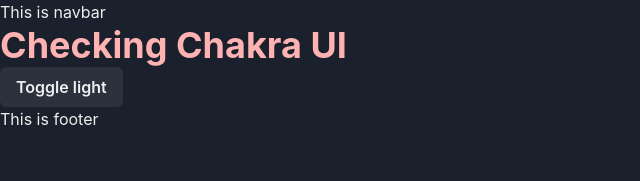
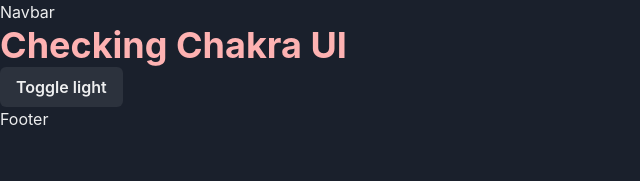
Before and after one commit to akhil-naidu/hasura-iitg, a Next.js app: page / in a window 1280 px wide. Shown: the top 181 px of the page, without its empty margins (0-640 px from the left). Built offline with nearby package versions, Linux system fonts and the light colour scheme.

Commit message:
chore: export ideology in production

```diff
--- /dev/null
+++ b/components/Layout/Footer.js
@@ -0,0 +1,7 @@
+import React from 'react';
+
+const Footer = () => {
+  return <div>Footer</div>;
+};
+
+export default Footer;
--- a/components/Layout.js
+++ b/components/Layout/Layout.js
@@ -1,11 +1,13 @@
 import React from 'react';
+import Footer from './Footer';
+import Navbar from './Navbar';
 
 const Layout = ({ children }) => {
   return (
     <React.Fragment>
-      <nav>This is navbar</nav>
+      <Navbar />
       {children}
-      <footer>This is footer</footer>
+      <Footer />
     </React.Fragment>
   );
 };
--- /dev/null
+++ b/components/Layout/Navbar.js
@@ -0,0 +1,7 @@
+import React from 'react';
+
+const Navbar = () => {
+  return <div>Navbar</div>;
+};
+
+export default Navbar;
--- /dev/null
+++ b/components/Layout/index.js
@@ -0,0 +1,3 @@
+export { default as Layout } from './Layout';
+export { default as Footer } from './Footer';
+export { default as Navbar } from './Navbar';
--- a/pages/_app.js
+++ b/pages/_app.js
@@ -1,6 +1,6 @@
 import { ChakraProvider } from '@chakra-ui/react';
 import theme from '@/styles/theme';
-import Layout from '@/components/Layout';
+import { Layout } from '@/components/Layout';
 
 function MyApp({ Component, pageProps }) {
   return (
```
